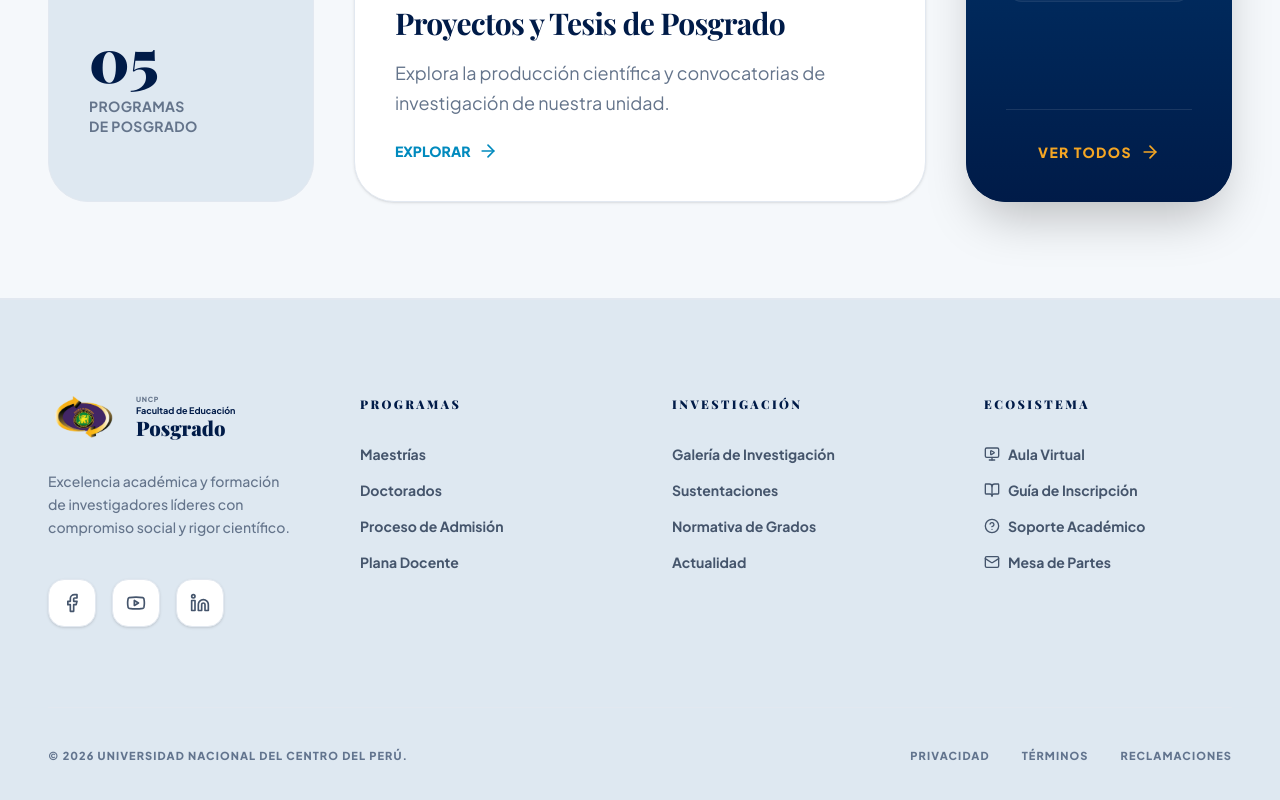
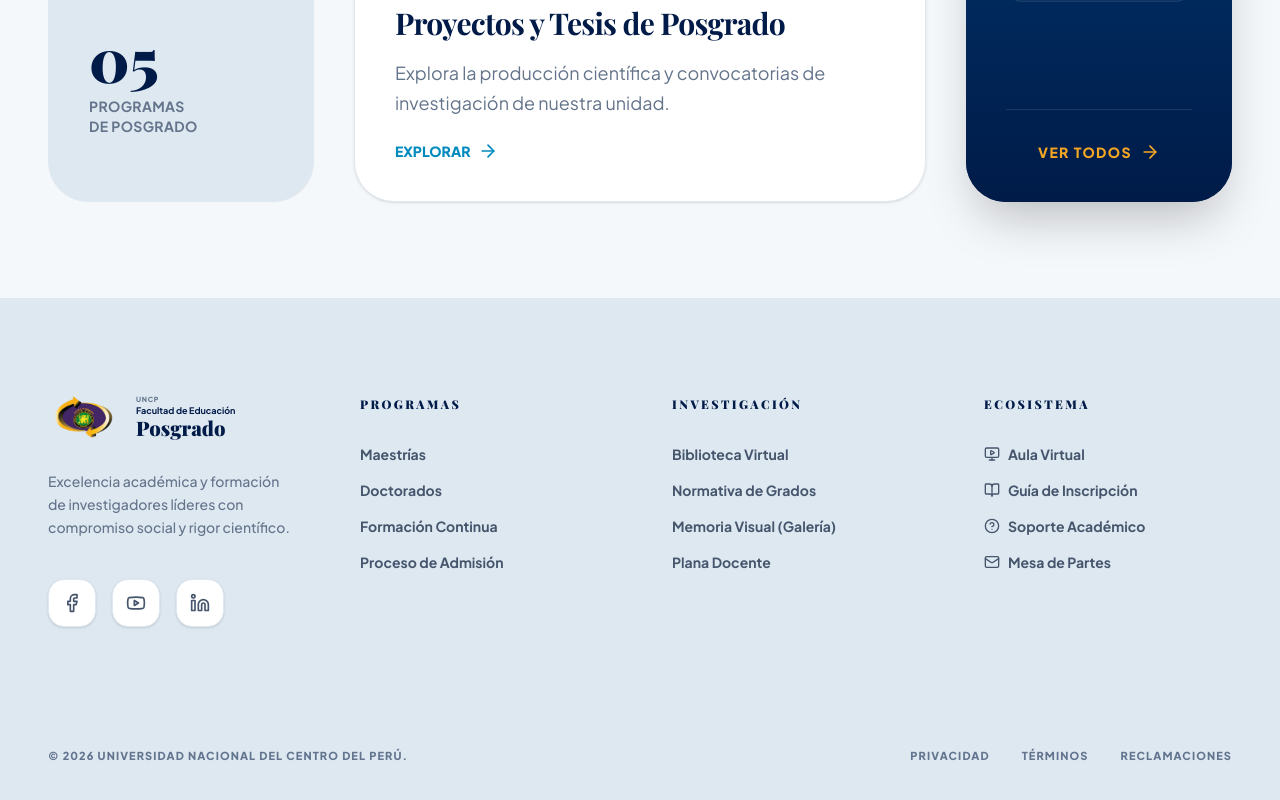
Before and after one commit to SudolabsDigital/sifed-front, a Next.js app: page / in a window 1280 px wide. Shown: the part 8796-9596 px from the top of the page. Built offline with nearby package versions, Linux system fonts and the light colour scheme; no server answers; a web font is replaced by a local one.

Commit message:
feat: actualizacion de header y footer globales

```diff
--- a/components/layout/Footer.tsx
+++ b/components/layout/Footer.tsx
@@ -62,8 +62,8 @@ export default function Footer() {
             <ul className="space-y-4 text-sm font-bold text-slate-600">
               <li><Link href="/posgrado/maestrias" className="hover:text-brand-600 transition-colors focus-visible:outline-brand-600">Maestrías</Link></li>
               <li><Link href="/posgrado/doctorados" className="hover:text-brand-600 transition-colors focus-visible:outline-brand-600">Doctorados</Link></li>
+              <li><Link href="/posgrado/formacion-continua" className="hover:text-brand-600 transition-colors focus-visible:outline-brand-600">Formación Continua</Link></li>
               <li><Link href="/posgrado/admision" className="hover:text-brand-600 transition-colors focus-visible:outline-brand-600">Proceso de Admisión</Link></li>
-              <li><Link href="/posgrado/plana-docente" className="hover:text-brand-600 transition-colors focus-visible:outline-brand-600">Plana Docente</Link></li>
             </ul>
           </div>
 
@@ -71,10 +71,10 @@ export default function Footer() {
           <div>
             <h4 className="mb-8 text-xs font-black text-brand-950 uppercase tracking-[0.2em]">Investigación</h4>
             <ul className="space-y-4 text-sm font-bold text-slate-600">
-              <li><Link href="/galeria-fotos/investigacion" className="hover:text-brand-600 transition-colors focus-visible:outline-brand-600">Galería de Investigación</Link></li>
-              <li><Link href="/galeria-fotos/sustentaciones" className="hover:text-brand-600 transition-colors focus-visible:outline-brand-600">Sustentaciones</Link></li>
+              <li><Link href="/biblioteca-virtual" className="hover:text-brand-600 transition-colors focus-visible:outline-brand-600">Biblioteca Virtual</Link></li>
               <li><Link href="/documentos-normativos" className="hover:text-brand-600 transition-colors focus-visible:outline-brand-600">Normativa de Grados</Link></li>
-              <li><Link href="/noticias" className="hover:text-brand-600 transition-colors focus-visible:outline-brand-600">Actualidad</Link></li>
+              <li><Link href="/galeria-fotos" className="hover:text-brand-600 transition-colors focus-visible:outline-brand-600">Memoria Visual (Galería)</Link></li>
+              <li><Link href="/posgrado/plana-docente" className="hover:text-brand-600 transition-colors focus-visible:outline-brand-600">Plana Docente</Link></li>
             </ul>
           </div>
 
--- a/components/layout/Header.tsx
+++ b/components/layout/Header.tsx
@@ -20,24 +20,26 @@ const menuItems = [
     },
     cols: [
       {
-        title: "Programas Académicos",
+        title: "Posgrado",
         links: [
           { label: "Maestrías", href: "/posgrado/maestrias" },
           { label: "Doctorados", href: "/posgrado/doctorados" }
         ]
       },
       {
-        title: "Admisión",
+        title: "Formación Continua",
         links: [
-          { label: "Proceso de Admisión", href: "/posgrado/admision" },
-          { label: "Guía Maestría", href: "/posgrado/maestrias#admision" },
-          { label: "Guía Doctorado", href: "/posgrado/doctorados#admision" }
+          { label: "Diplomados", href: "/posgrado/diplomados" },
+          { label: "Cursos", href: "/posgrado/cursos" },
+          { label: "Talleres", href: "/posgrado/talleres" }
         ]
       },
       {
-        title: "Comunidad",
+        title: "Admisión",
         links: [
-          { label: "Plana Docente", href: "/posgrado/plana-docente" },
+          { label: "Información General", href: "/posgrado/admision" },
+          { label: "Admisión Maestría", href: "/posgrado/admision/maestria" },
+          { label: "Admisión Doctorado", href: "/posgrado/admision/doctorado" }
         ]
       }
     ]
@@ -45,23 +47,29 @@ const menuItems = [
   {
     label: "Investigación",
     featured: {
-        title: "Investigación",
-        desc: "Producción científica y sustentación de tesis doctorales.",
-        link: "/galeria-fotos/investigacion",
+        title: "Biblioteca e Investigación",
+        desc: "Accede a nuestra biblioteca virtual, producción científica y sustentaciones.",
+        link: "/biblioteca-virtual",
         image: "/images/logo-posgrado-educacion.webp"
     },
     cols: [
       {
-        title: "Producción",
+        title: "Recursos y Normativa",
         links: [
-          { label: "Galería de Investigación", href: "/galeria-fotos/investigacion" },
-          { label: "Sustentaciones", href: "/galeria-fotos/sustentaciones" }
+          { label: "Biblioteca Virtual", href: "/biblioteca-virtual" },
+          { label: "Normativa de Grados", href: "/documentos-normativos" }
         ]
       },
       {
-        title: "Recursos",
+        title: "Producción Científica",
         links: [
-          { label: "Normativa de Grados", href: "/documentos-normativos" }
+          { label: "Memoria Visual y Sustentaciones", href: "/galeria-fotos" }
+        ]
+      },
+      {
+        title: "Comunidad Académica",
+        links: [
+          { label: "Plana Docente", href: "/posgrado/plana-docente" }
         ]
       }
     ]
@@ -70,22 +78,21 @@ const menuItems = [
     label: "Actualidad",
     featured: {
         title: "Noticias y Eventos",
-        desc: "Entérate de lo último en nuestra facultad.",
+        desc: "Entérate de las últimas novedades, comunicados y eventos de la facultad.",
         link: "/noticias",
         image: "/images/logo-posgrado-educacion.webp"
     },
     cols: [
       {
-        title: "Noticias",
+        title: "Información",
         links: [
           { label: "Últimas Noticias", href: "/noticias" }
         ]
       },
       {
-        title: "Galería Multimedia",
+        title: "Multimedia",
         links: [
-          { label: "Galería General", href: "/galeria-fotos" },
-          { label: "Eventos Académicos", href: "/galeria-fotos/eventos" }
+          { label: "Galería Institucional", href: "/galeria-fotos" }
         ]
       }
     ]
@@ -93,8 +100,8 @@ const menuItems = [
   {
     label: "Transparencia",
     featured: {
-        title: "Documentos",
-        desc: "Acceso a la información pública y normativa institucional.",
+        title: "Documentos y Normativas",
+        desc: "Acceso a la información pública, directivas y normativa institucional.",
         link: "/documentos-normativos",
         image: "/images/logo-posgrado-educacion.webp"
     },
```
